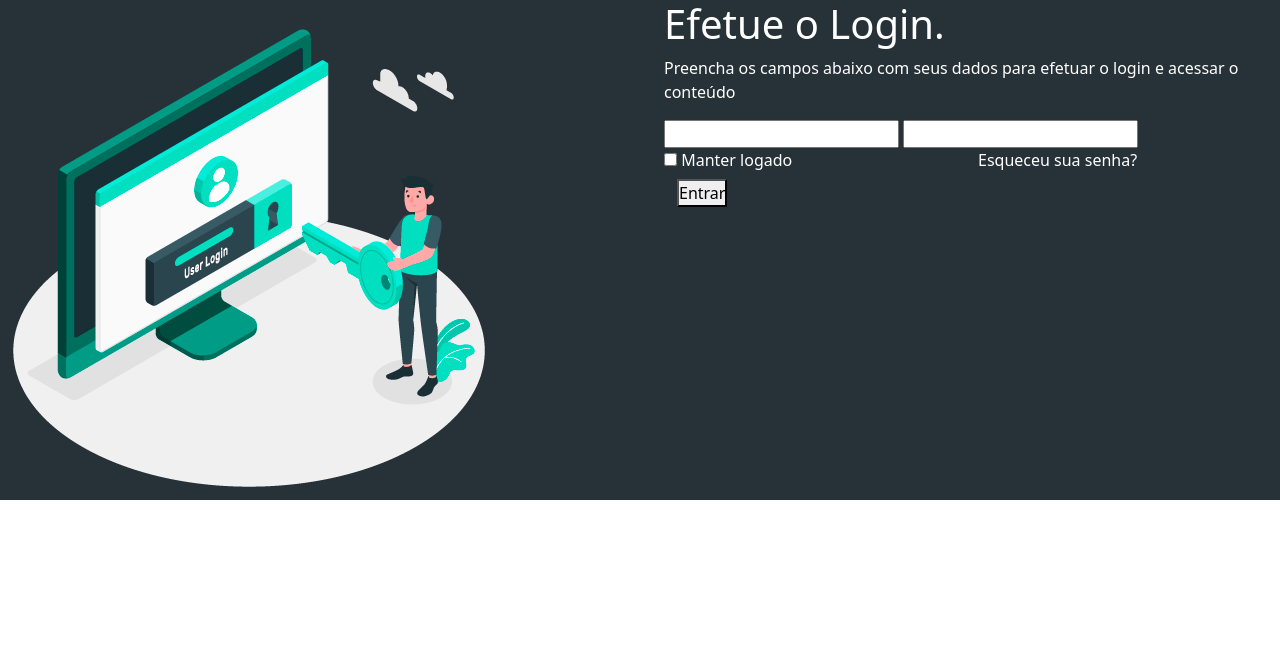
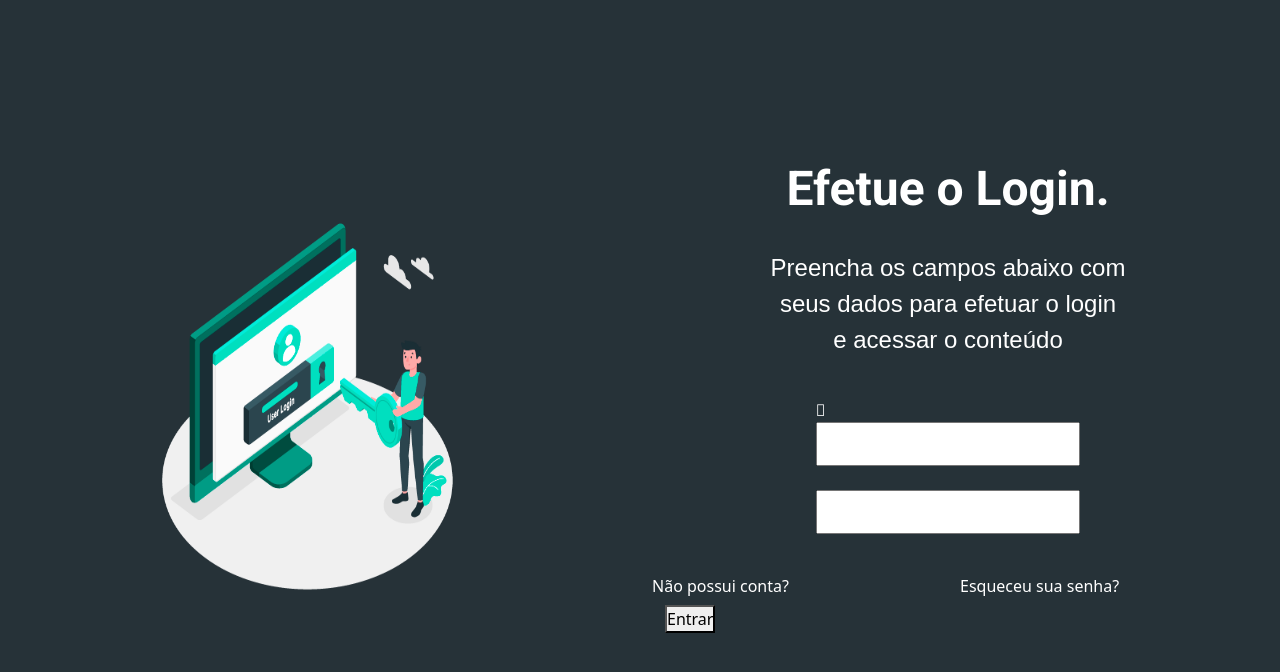
Before and after one commit to Samuka0222/tela-de-login, a website: page index.html in a window 1280 px wide. Drawn offline with nearby package versions, Linux system fonts and the light colour scheme.

Commit message:
Css iniciado

```diff
--- a/index.html
+++ b/index.html
@@ -11,27 +11,27 @@
 </head>
 <body>
     <main>
-        <div class="row">
-            <div class="col-6">
+        <div class="row container-conteudo">
+            <div class="col-6 imagem-fundo">
                 <img src="src/img/3094350.png" alt="Vetor de login">
             </div>
 
-            <div class="col-6">
-                <div class="container">
+            <div class="col-6 tela-login">
+                <div class="container elementos-login">
                     <div class="container-texto">
                         <h1>Efetue o Login.</h1>
                         <p>Preencha os campos abaixo com seus dados para efetuar o login e acessar o conteúdo</p>
                     </div>
 
-                    <div class="container-inputs">
-                        <input type="text" id="input-email">
-                        <input type="text" id="input-senha">
+                    <div class="container-inputs d-flex flex-column">
+                        <label for="input-email"><i class="fa-solid fa-user"></i></label>
+                        <input type="text" id="input-email" placeholder="" required>
+                        <input type="text" id="input-senha" required>
                     </div>
 
                     <div class="row">
                         <div class="col-6">
-                            <input type="checkbox" id="input-check">
-                            <label for="input-check">Manter logado</label>
+                            <a>Não possui conta?</a>
                         </div>
 
                         <div class="col-6">
--- a/src/css/root.css
+++ b/src/css/root.css
@@ -1,8 +1,13 @@
+@import url('https://fonts.googleapis.com/css2?family=Roboto:wght@100;300;400;500;700;900&display=swap');
+
 :root {
     --corPrimaria: #27DEBF;
     --corSecundaria: #305250;
     --corComplementar: #2a4241;
     --corBg: #263238;
+
+    --fontPadrao: arial, helvetica, sans-serif;
+    --fontDestaque: 'Roboto', sans-serif
 }
 
 * {
--- a/src/css/style.css
+++ b/src/css/style.css
@@ -3,4 +3,69 @@
 main {
     background-color: var(--corBg);
     color: white;
+    height: 100vh;
+    width: 100vw;
 }
+
+.container-conteudo {
+    height: 100vh;
+    width: 100vw;
+}
+
+.imagem-fundo {
+    width: 50vw;
+    display: flex;
+    justify-content: center;
+    align-items: center;
+}
+
+.imagem-fundo img {
+    width: 50%;
+    height: 50%;
+}
+
+.tela-login {
+    width: 50vw;
+    display: flex;
+    justify-content: center!important;
+    align-items: center!important;
+}
+
+.elementos-login {
+    justify-content: center!important;
+}
+
+.container-texto {
+    text-align: center;
+}
+
+.container-texto h1 {
+    font-family: var(--fontDestaque);
+    font-size: 3em;
+    font-weight: bolder;
+    padding-bottom: 24px;
+}
+
+.container-texto p {
+    margin-left: auto!important;
+    margin-right: auto!important;
+    text-align: center;
+    width: 60%;
+    font-family: var(--fontPadrao);
+    font-size: 1.5em;
+    padding-bottom: 8px;
+}
+
+.container-inputs {
+    width: 50%;
+    padding: 16px;
+    display: flex;
+    justify-content: center;
+    margin-right: auto;
+    margin-left: auto;
+}
+
+.container-inputs input {
+    padding: 8px;
+    margin-bottom: 24px;
+}
```
